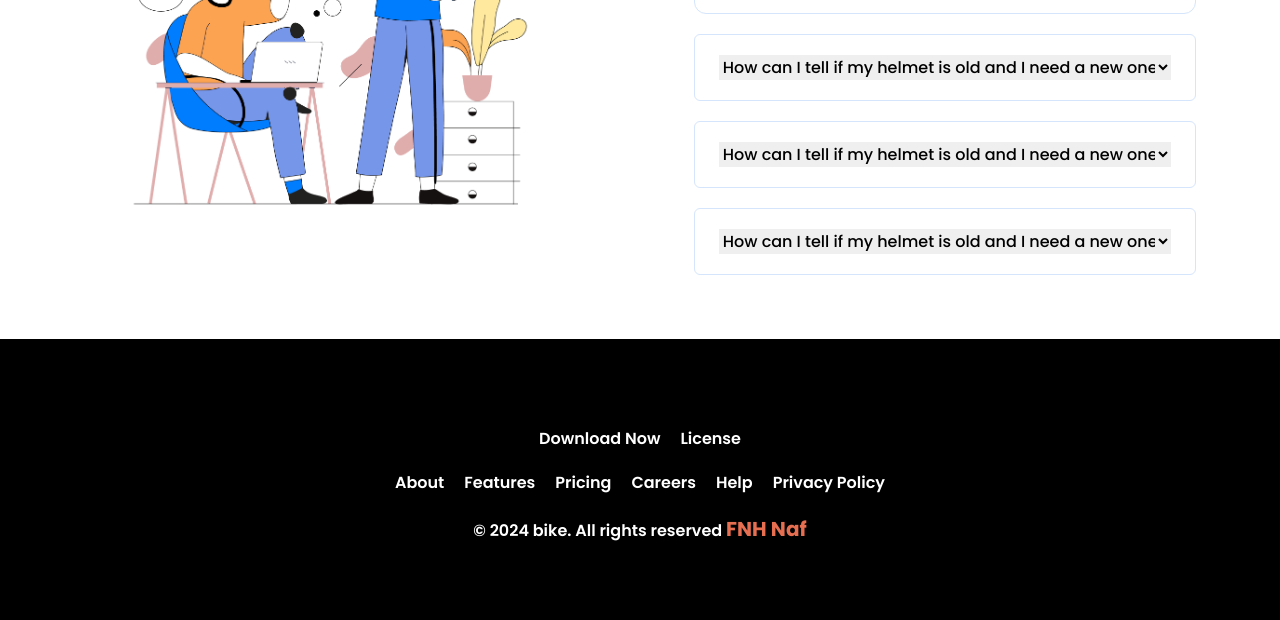
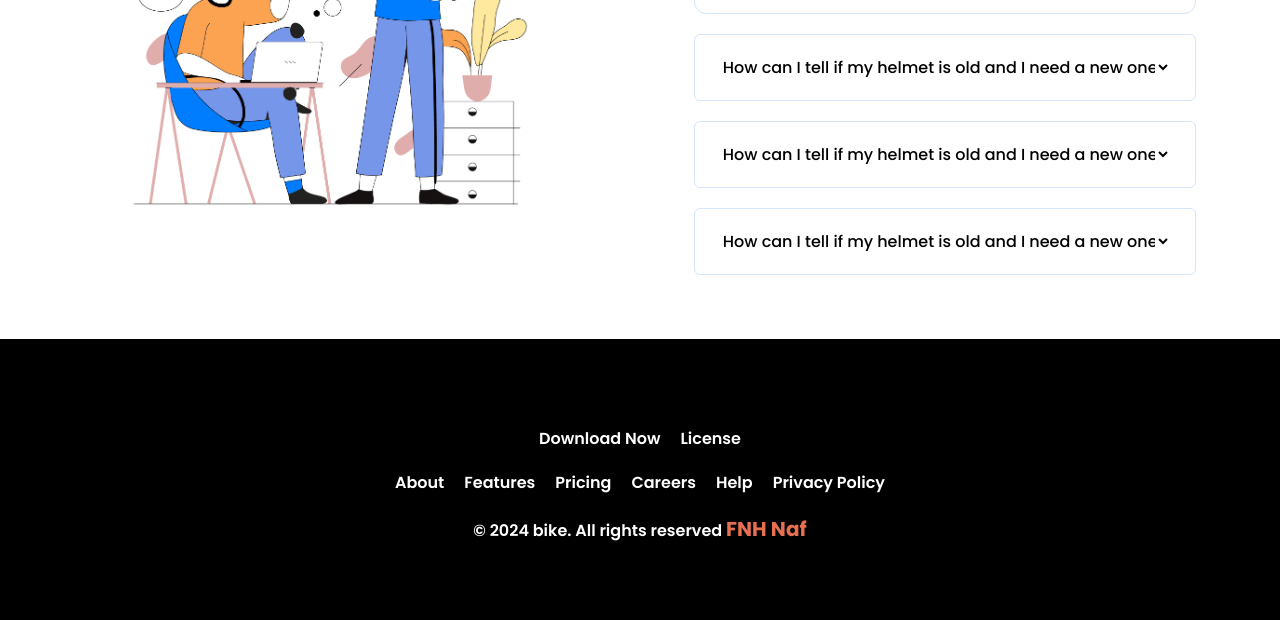
Before and after one commit to fnhnafiz/BikerZoneWithTailwindCss, a plain HTML site: page index.html in a window 1280 px wide. Shown: the part 2637-3257 px from the top of the page. Drawn offline with nearby package versions, Linux system fonts and the light colour scheme.

Commit message:
update a css

```diff
--- a/index.html
+++ b/index.html
@@ -285,11 +285,11 @@
             </div>
             <!--first Faq-->
             <!---Second Faq-->
-            <div class="">
+            <div>
               <div
                 class="px-6 py-5 mt-5 border font-medium border-[#D5E5FB] rounded-md"
               >
-                <select class="w-full">
+                <select class="w-full bg-white">
                   <option>
                     How can I tell if my helmet is old and I need a new one?
                   </option>
@@ -298,7 +298,7 @@
               <div
                 class="px-6 py-5 mt-5 border font-medium border-[#D5E5FB] rounded-md"
               >
-                <select class="w-full">
+                <select class="w-full bg-white">
                   <option>
                     How can I tell if my helmet is old and I need a new one?
                   </option>
@@ -307,7 +307,7 @@
               <div
                 class="px-6 py-5 mt-5 border font-medium border-[#D5E5FB] rounded-md"
               >
-                <select class="w-full">
+                <select class="w-full bg-white">
                   <option>
                     How can I tell if my helmet is old and I need a new one?
                   </option>
```
